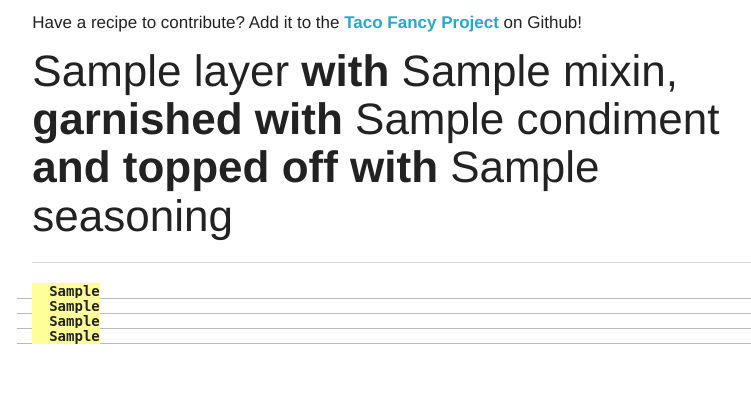
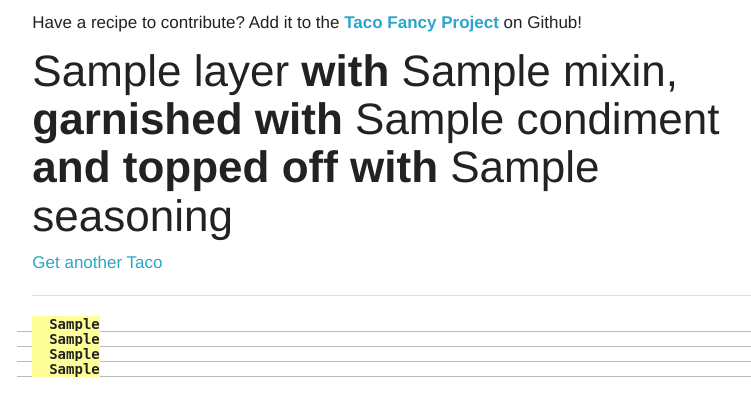
Before and after one commit to evz/tacofancy-api, a Flask app: template templates/permalink.html in a window 1280 px wide. Shown: the top 416 px of the page, without its empty margins (231-982 px from the left). Run offline with Flask 2, Linux system fonts and the light colour scheme; the template is opened without the code that fills it: values that come from a table or form of the project are taken from there, others are empty; tables that the repository leaves empty hold one stand-in row (values such as "Sample post"); parts of the project's set-up code (start-up, migrations or seed data) failed here and were passed over.

Commit message:
Added an easy way to nav back to home page

```diff
--- a/templates/permalink.html
+++ b/templates/permalink.html
@@ -6,6 +6,7 @@
   {{condiment.name}} <strong>and topped off with </strong>
   {{seasoning.name}}
 </h1>
+<h5 class="light"><a href="/">Get another Taco </a></h5>
 <hr />
 <div class="row">
     <div class="twelve columns recipe">
```
